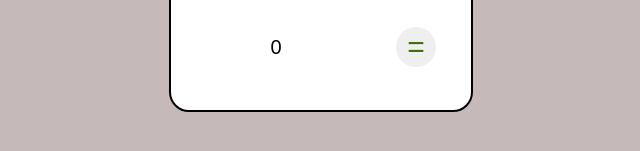
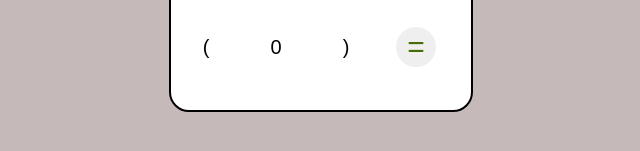
Before and after one commit to Amitesh32002/Calculator-using-Html-Css-and-javascript, a plain HTML site: page index.html in a window 1280 px wide. Shown: the part 437-588 px from the top of the page, 319-959 px from the left. Drawn offline with Linux system fonts and the light colour scheme.

Commit message:
Update index.html

```diff
--- a/index.html
+++ b/index.html
@@ -42,9 +42,9 @@
                 <button class="number" id="2">2</button>
                 <button class="number" id="3">3</button>
                 <button class="operator" id="+">+</button>
-                <button class="empty" id="empty"></button>
+                <button class="empty" >(</button>
                 <button class="number" id="0">0</button>
-                <button class="empty" id="empty"></button>
+                <button class="empty" >)</button>
                 <button class="operator" id="=">=</button>
             </div>
 
```
